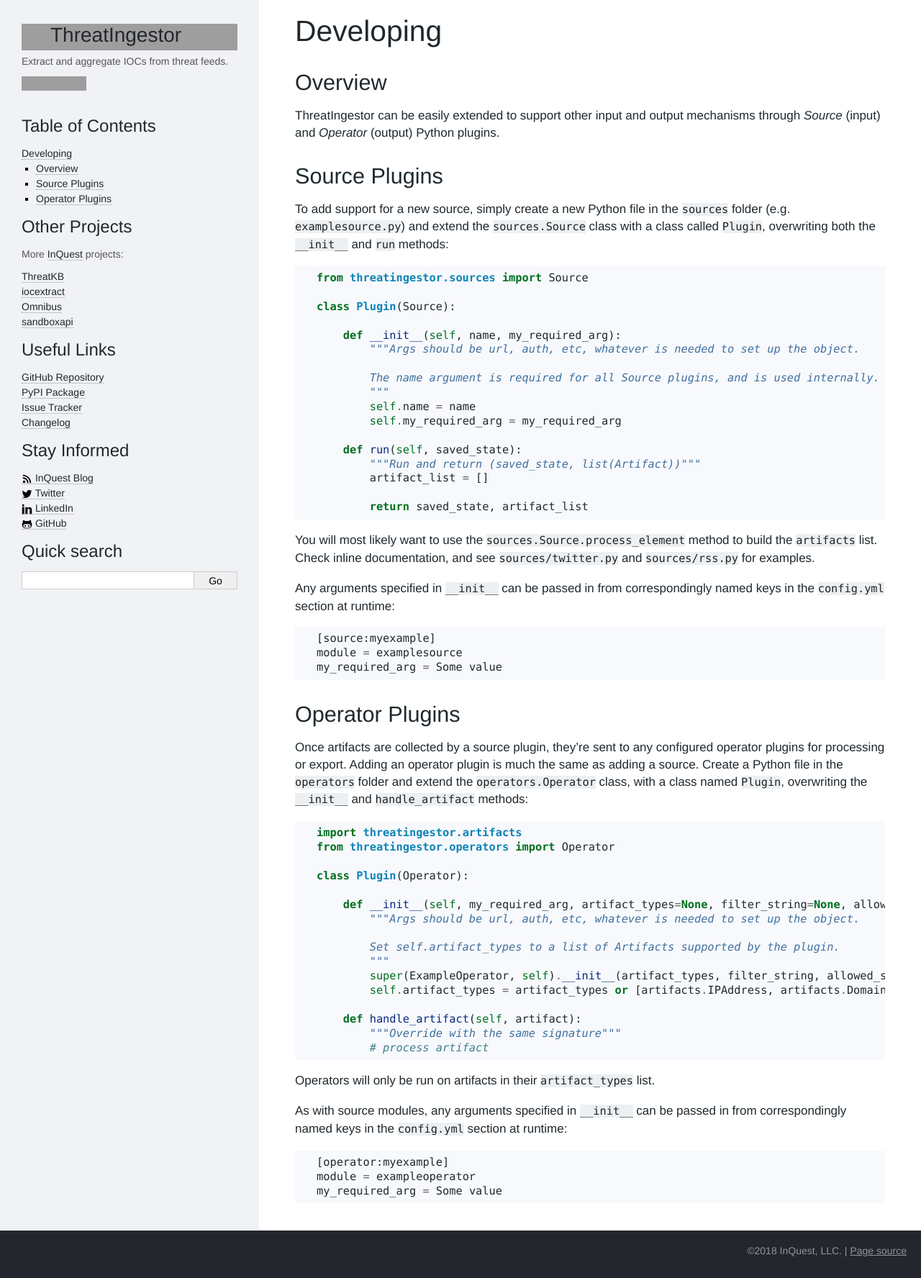
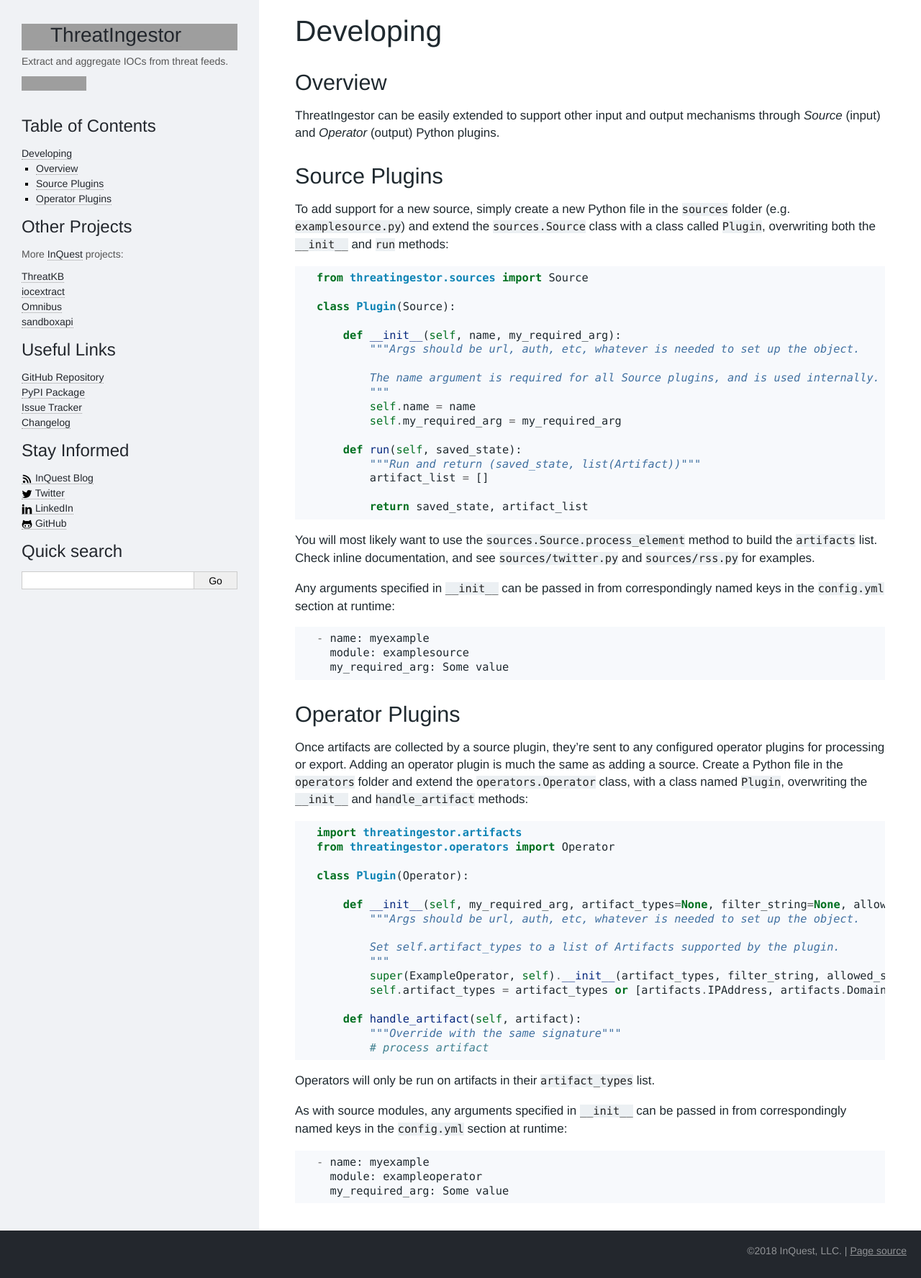
Before and after one commit to InQuest/ThreatIngestor, a Sphinx documentation site: the page built from docs/developing.rst, in a window 1280 px wide. Shown: the whole page at 72% size. Built offline with Sphinx 7.4.7, drawn with Linux system fonts in a browser that asks for light colours; some web fonts are replaced; grey boxes are pictures that could not be loaded.

Commit message:
Update developing page

```diff
--- a/docs/developing.rst
+++ b/docs/developing.rst
@@ -47,9 +47,9 @@
 Any arguments specified in ``__init__`` can be passed in from correspondingly
 named keys in the ``config.yml`` section at runtime::
 
-    [source:myexample]
-    module = examplesource
-    my_required_arg = Some value
+    - name: myexample
+      module: examplesource
+      my_required_arg: Some value
 
 .. _custom-operator-plugins:
 
@@ -86,6 +86,6 @@
 As with source modules, any arguments specified in ``__init__`` can be passed in
 from correspondingly named keys in the ``config.yml`` section at runtime::
 
-    [operator:myexample]
-    module = exampleoperator
-    my_required_arg = Some value
+    - name: myexample
+      module: exampleoperator
+      my_required_arg: Some value
```
